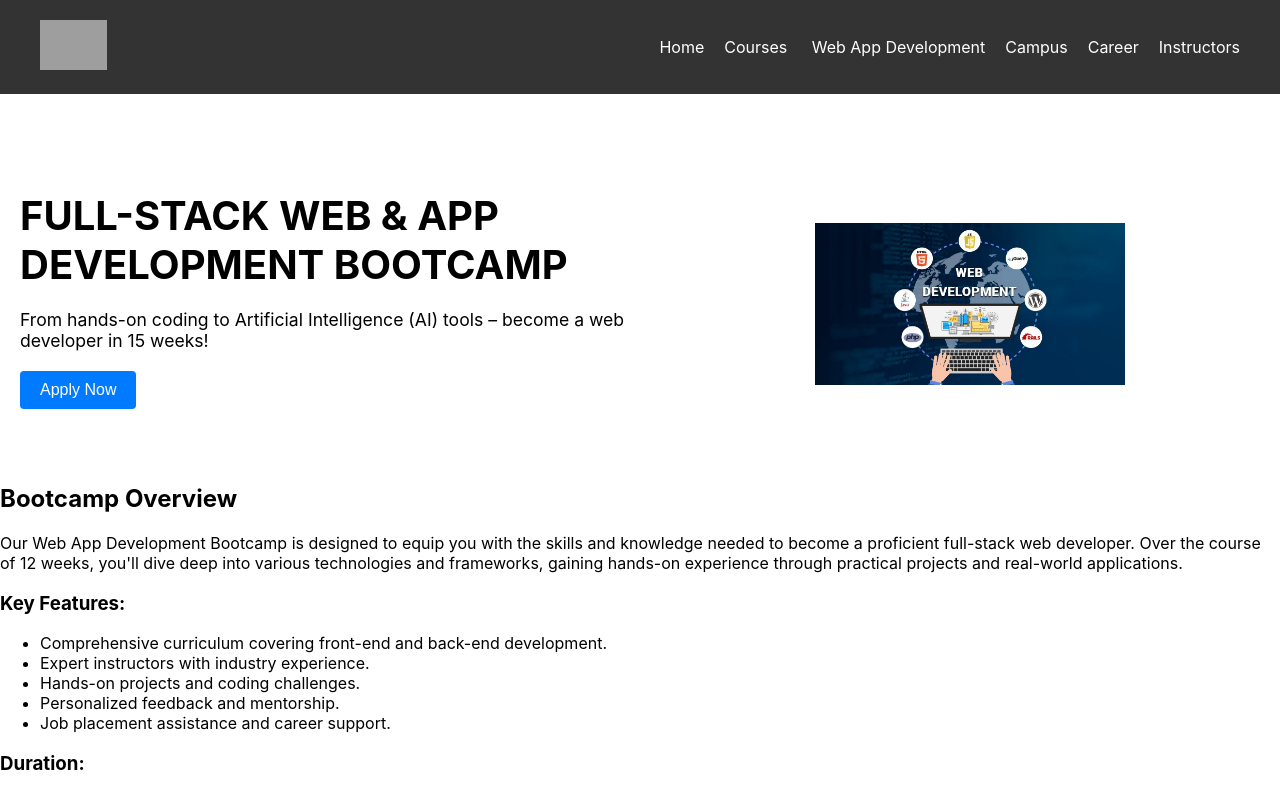
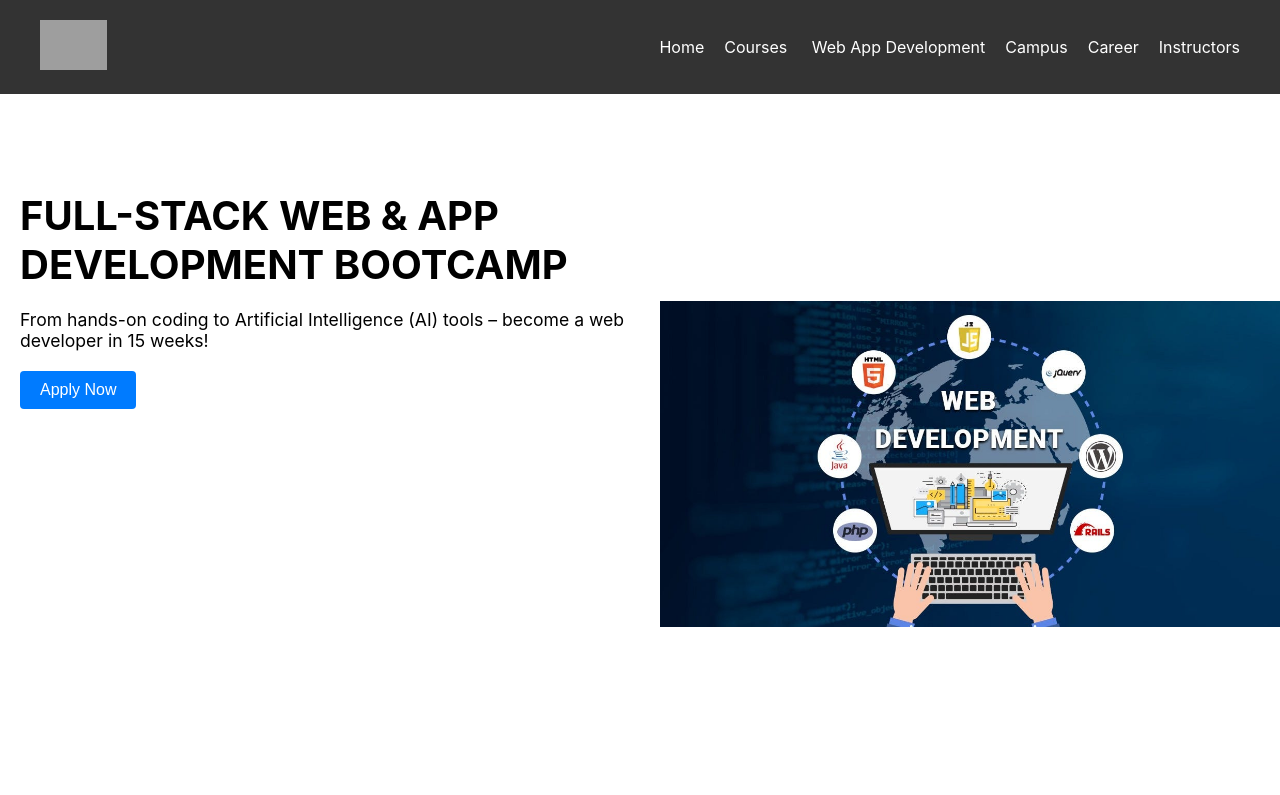
Before and after one commit to Collins-maker/it-bootcamp-courses, a React (Create React App) app: page /web-app-development-bootcamp in a window 1280 px wide. Shown: the top 795 px of the page. Built offline with nearby package versions, Linux system fonts and the light colour scheme; grey boxes are pictures that could not be loaded.

Commit message:
improved hero sections for the instructors

```diff
--- a/src/components/hero/Hero.css
+++ b/src/components/hero/Hero.css
@@ -2,12 +2,13 @@
   margin-top: 50px;
   margin-bottom: 20px;
   display: flex;
-  height: 40vh;
+  height: 80vh;
 }
 
 .hero-content {
   flex: 1;
   padding: 20px;
+  justify-content: space-evenly;
 }
 
 .hero-content h1 {
@@ -44,12 +45,12 @@
 .hero-image-container {
   flex: 1;
   display: flex;
-  justify-content: center; /* Center the image horizontally */
-  align-items: center;
+  /* justify-content: center;
+  align-items: center; */
 }
 
 .hero-image-container img {
   object-fit: contain;
-  max-width: 50%; /* Set maximum width to 50% of the container */
+  max-width: 100%; /* Set maximum width to 50% of the container */
   max-height: 100%; /* Maintain aspect ratio */
 }
--- a/src/pages/carrerServices/CareerServices.js
+++ b/src/pages/carrerServices/CareerServices.js
@@ -2,13 +2,14 @@
 import React from 'react';
 import Hero from '../../components/hero/Hero';
 import Services from '../../components/services/Services';
+import heroCarrer from '../../images/heroCareer.jpg'
 const CareerServicesPage = () => {
   return (
     <div className="career-services-page">
       <Hero
-        title="Career Services"
-        description="Explore our comprehensive career services designed to help you kickstart your tech career."
-        buttonText="Get Started"
+        title="EMPOWERING TALENT – BEST IN CLASS"
+        description="Got big plans? So do we! Our sole mission is to see you thrive in the tech industry – and that starts with understanding the specifics of the tech recruitment process."
+        heroImage={heroCarrer}
       />
       <Services />
 
--- a/src/pages/pages/instructors/InstructorsPage.js
+++ b/src/pages/pages/instructors/InstructorsPage.js
@@ -1,12 +1,17 @@
 import React from "react";
 import Hero from "../../../components/hero/Hero";
 import Instructors from "../../../components/instructors/Instructors";
+import heroInstructor from "../../../images/heroInstructor.jpg"
 
 
 const InstructorsPage = () =>{
     return (
         <div className="Instructorspage">
-            <Hero />
+            <Hero
+        title="MEET OUR INSTRUCTORS"
+        description="Throughout your bootcamp, you will be backed by a professional team dedicated to helping you accomplish your goals."
+        heroImage={heroInstructor}
+      />
             <Instructors />
         </div>
     );
```
Also changed, not shown: src/images/heroCareer.jpg (added), src/images/heroInstructor.jpg (added).
